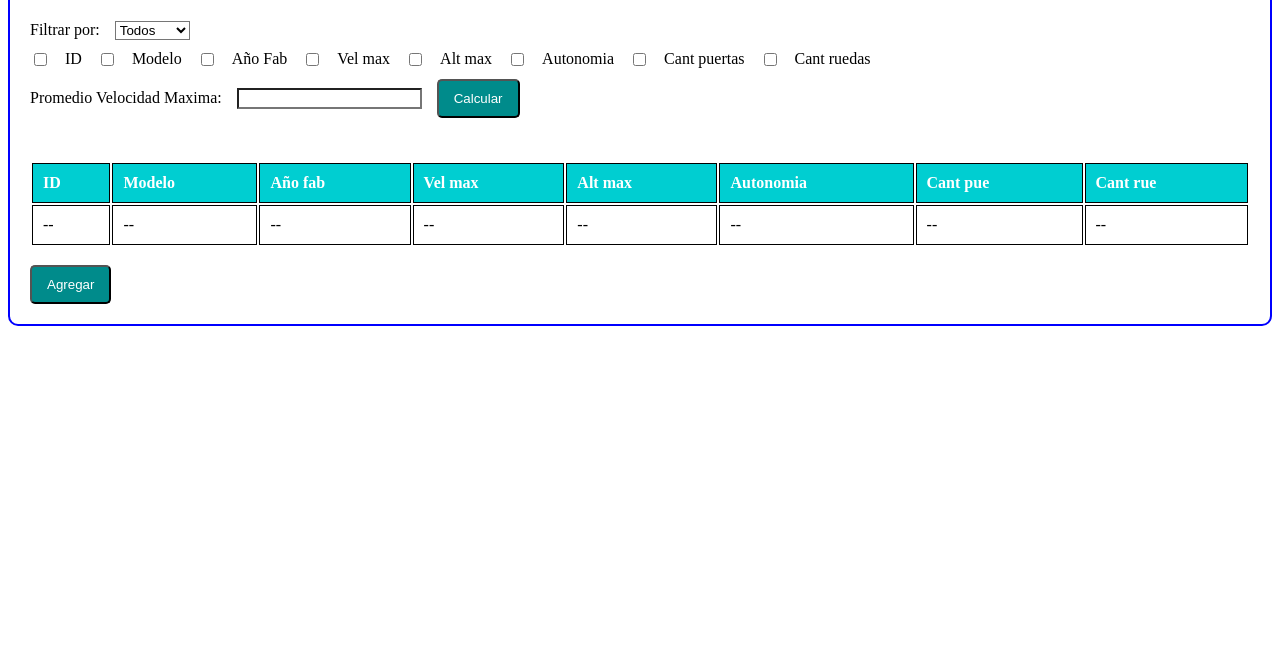
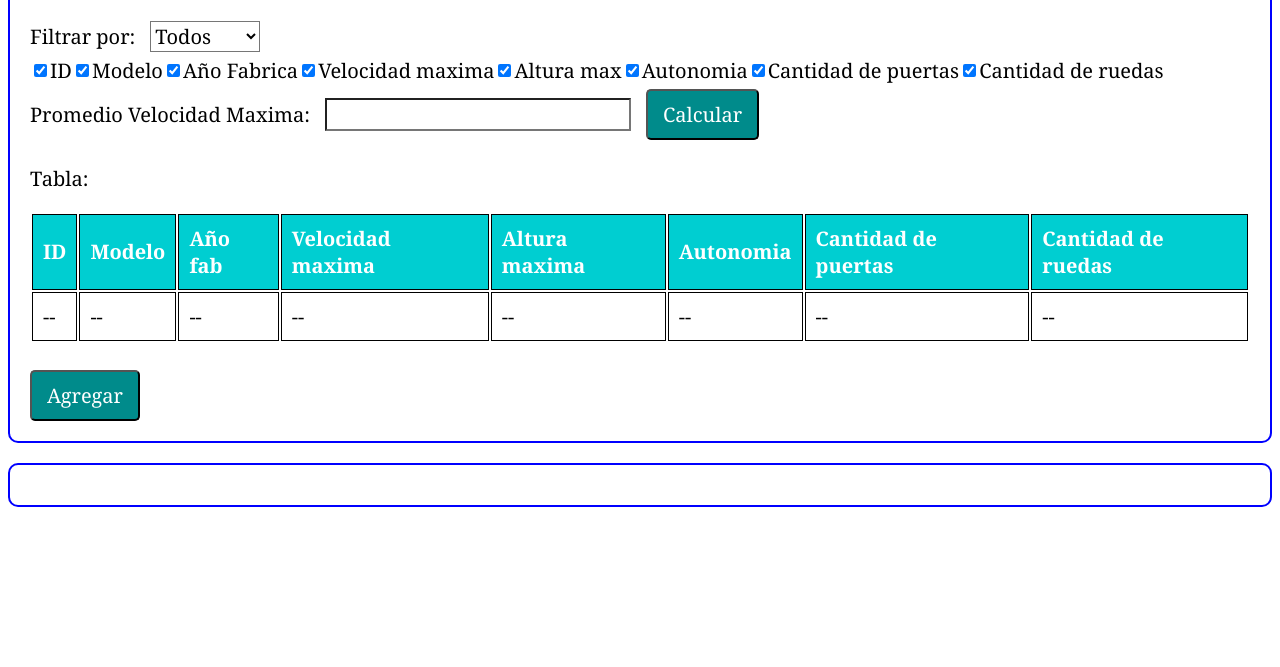
Before and after one commit to guidoginiger/2024PPGinigerGuidoGabriel, a plain HTML site: page index.html in a window 1280 px wide. Shown: the part 133-800 px from the top of the page. Drawn offline with Linux system fonts and the light colour scheme.

Commit message:
Modifico y corrijo primer parcial

```diff
--- a/estilos.css
+++ b/estilos.css
@@ -1,16 +1,16 @@
 *{
     background-color: white;
     color: black;
+    font-family: Cambria, Cochin, Georgia, Times, 'Times New Roman', serif;
+    font-size: 20px;
 }
 
 h1{
     color: white;
     background-color: black;
     font-size: 40px;
-    font-family: Cambria, Cochin, Georgia, Times, 'Times New Roman', serif;
     text-align: center;
     border: 5px solid blue;
-    border-style: ridge;
     border-radius: 10px;
 }
 
@@ -21,7 +21,12 @@ h1{
     gap: 15px;
 }
 
-#form_datos, #form_abm {
+.checkbox-group{
+    display: flex;
+    flex-wrap: wrap;
+}
+
+#formulario_datos, #formulario_abm {
     background-color: white;
     border: 2px solid blue;
     padding: 20px;
@@ -40,11 +45,6 @@ h1{
     color: white;
     padding: 10px;
     border: 1px solid grey;
-}
-
-.checkbox-group{
-    display: flex;
-    flex-wrap: wrap;
 }
 
 button {
--- a/index.html
+++ b/index.html
@@ -8,6 +8,8 @@
     <link rel="stylesheet" href="estilos.css">
 </head>
 
+
+<!-- SCRIPT, JAVASCRIPT -->
     <script>
         class Vehiculo
         {
@@ -430,11 +432,12 @@
 
 
 <body>
-    <form id="form_datos">
 
+    <!-- FORMULARIO DATOS -->
+    <form id="formulario_datos">
         <h1>Form Datos</h1>
 
-        <!-- Filtro -->
+        <!-- FILTRAR POR -->
         <div class="flex-container">
             <label for="filtro">Filtrar por:</label>
             <select id="filtro" name="filtro">
@@ -444,40 +447,46 @@
             </select>
         </div>
 
-        <!-- Columnas checkbox -->
-        <div class="checkbox-group flex-container">
-            <input type="checkbox" id="id_checkbox" name="id" value="id"> ID
-            <input type="checkbox" id="modelo_checkbox" name="modelo" value="modelo"> Modelo
-            <input type="checkbox" id="anoFab_checkbox" name="anoFab" value="anoFab"> Año Fab
-            <input type="checkbox" id="velMax_checkbox" name="velMax" value="velMax"> Vel max
-            <input type="checkbox" id="altMax_checkbox" name="altMax" value="altMax"> Alt max
-            <input type="checkbox" id="autonomia_checkbox" name="autonomia" value="autonomia"> Autonomia
-            <input type="checkbox" id="cantPue_checkbox" name="cantPue" value="cantPue"> Cant puertas
-            <input type="checkbox" id="cantRue_checkbox" name="cantRue" value="cantRue"> Cant ruedas
+        <!-- CHECKBOXES -->
+        <div class="checkbox-group">
+            <input type="checkbox" id="id_checkbox" name="id" value="id" checked> ID
+            <input type="checkbox" id="modelo_checkbox" name="modelo" value="modelo" checked> Modelo
+            <input type="checkbox" id="anoFab_checkbox" name="anoFab" value="anoFab" checked> Año Fabrica
+            <input type="checkbox" id="velMax_checkbox" name="velMax" value="velMax" checked> Velocidad maxima
+            <input type="checkbox" id="altMax_checkbox" name="altMax" value="altMax" checked> Altura max
+            <input type="checkbox" id="autonomia_checkbox" name="autonomia" value="autonomia" checked> Autonomia
+            <input type="checkbox" id="cantPue_checkbox" name="cantPue" value="cantPue" checked> Cantidad de puertas
+            <input type="checkbox" id="cantRue_checkbox" name="cantRue" value="cantRue" checked> Cantidad de ruedas
         </div>
 
+        <!-- CALCULAR PROMEDIO VELOCIDAD MAXIMA -->
         <div class="flex-container">
             <label id="promedio_velMax">Promedio Velocidad Maxima:</label>
             <input type="num" id="input_prom_vel_max" readonly>
             <button type="button" onclick="calcularPromVelMax()">Calcular</button>
         </div>
 
-        <br>
+        <p>Tabla: </p>
+        <p id="mensaje_error" style="color: red;"></p>
 
+        <!-- TABLA -->
         <table id="tabla_datos">
+
+            <!-- ENCABEZADO de la tabla -->
             <thead id="encabezado_tabla">
                 <tr>
                     <th>ID</th>
                     <th>Modelo</th>
                     <th>Año fab</th>
-                    <th>Vel max</th>
-                    <th>Alt max</th>
+                    <th>Velocidad maxima</th>
+                    <th>Altura maxima</th>
                     <th>Autonomia</th>
-                    <th>Cant pue</th>
-                    <th>Cant rue</th>
+                    <th>Cantidad de puertas</th>
+                    <th>Cantidad de ruedas</th>
                 </tr>
             </thead>
 
+            <!-- CUERPO de la tabla -->
             <tbody id="cuerpo_tabla_inicial">
                 <tr>
                     <td>--</td>
@@ -498,38 +507,45 @@
 
         <br>
 
+        <!-- BOTON AGREGAR VEHICULO -->
         <div>
             <button type="button" onclick="agregarVehiculo()">Agregar</button>
         </div>
 
     </form>
+    <!-- FIN FORMULARIO DATOS -->
 
-    <!-- Formulario ABM -->
-    <div id="formulario_Abm">
-        <form id="form_abm" style="display: none">
+    <!-- FORMULARIO ABM -->
+    <div id="formulario_abm">
 
+        <form id="form_abm" style="display: none;">
             <h1>Formulario ABM</h1>
 
+            <!-- ID -->
             <div class="flex-container">
                 <label for="id_vehiculo">ID: </label>
                 <input type="number" id="id_vehiculo" name="id_vehiculo" readonly>
             </div>
 
+            <!-- MODELO -->
             <div class="flex-container">
                 <label for="modelo">Modelo: </label>
                 <input type="text" id="modelo" name="modelo">
             </div>
 
+            <!-- AÑO FABRICACION -->
             <div class="flex-container">
                 <label for="anoFab">Año fabricacion: </label>
                 <input type="text" id="anoFab" name="anoFab">
             </div>
 
+            <!-- VELOCIDAD MAXIMA -->
             <div class="flex-container">
-                <label for="velMax">Velocidad max: </label>
+                <label for="velMax">Velocidad maxima: </label>
                 <input type="number" id="velMax" name="velMax">
             </div>
 
+            <!-- TIPO -->
             <div class="flex-container">
                 <label for="tipo">Tipo: </label>
 
@@ -540,15 +556,17 @@
                 </select>
             </div>
 
-            <div id="botones_fin_form">
-                <div class="flex-container">
+            <div id="campos_terrestre_aereo"></div>
+
+            <!-- BOTONES ACEPTAR CANCELAR -->
+            <div class="flex-container">
                     <button type="button" id='botonAceptar' onclick="guardarDatos()">Aceptar </button>
-                    <button type="button" id='botonModificar' style="display: none" onclick="modificarDatos()">Modificar </button>
-                    <button type="button" id='botonEliminar' style="display: none" onclick="eliminarVehiculo()">Eliminar </button>
+                    <button type="button" id='botonModificar' style="display: none;" onclick="modificarDatos()">Modificar </button>
+                    <button type="button" id='botonEliminar' style="display: none;" onclick="eliminarVehiculo()">Eliminar </button>
                     <button type="button" id="mostrarFormularioBtn" onclick="mostrarFormulario()">Cancelar </button>
-                </div>
             </div>
         </form>
+        <!-- FIN FORMULARIO ABM -->
 
     </div>
 
```
